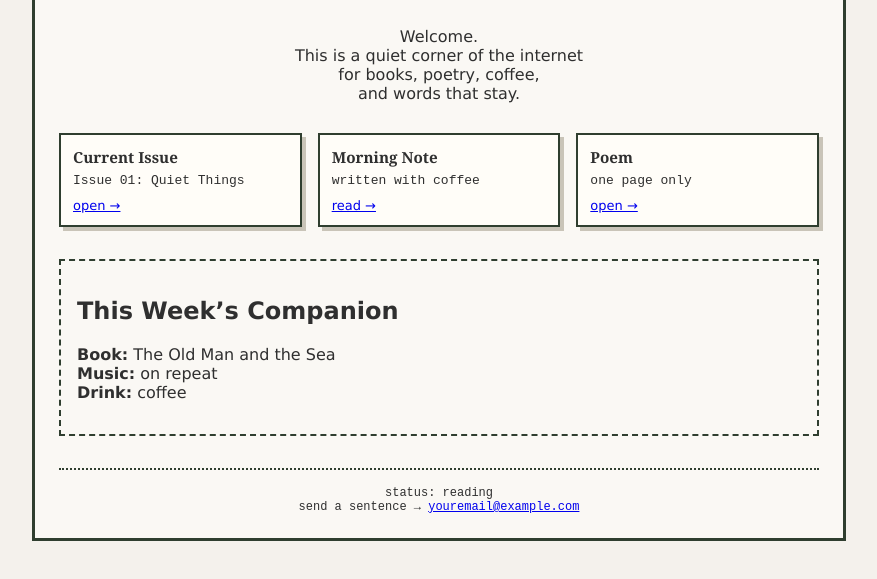
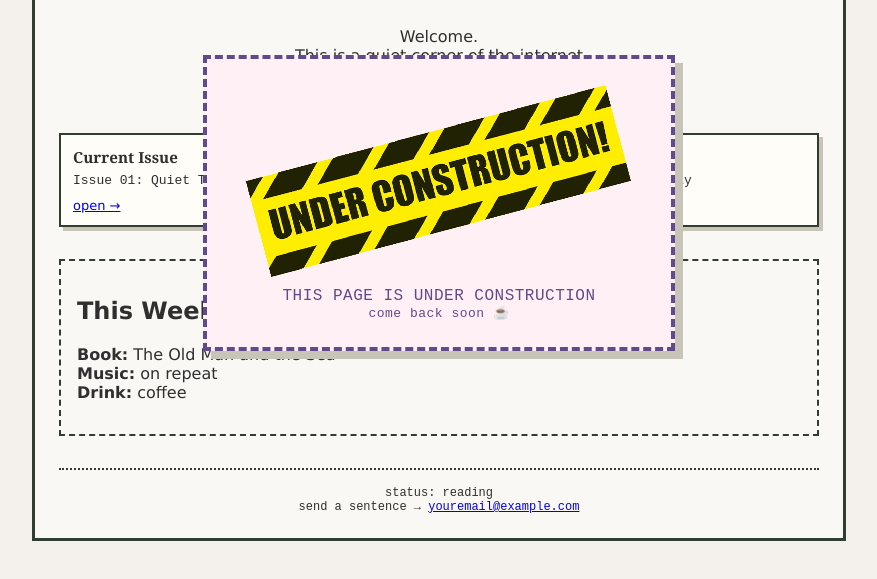
Before and after one commit to angelalozanovska/bookaesthetic, a plain HTML site: page index.html in a window 1280 px wide. Shown: the part 191-770 px from the top of the page, without its empty margins (201-1078 px from the left). Drawn offline with Linux system fonts and the light colour scheme.

Commit message:
under construction

```diff
--- a/index.html
+++ b/index.html
@@ -5,6 +5,14 @@
   <title>Book Aesthetic</title>
   <link rel="stylesheet" href="style.css">
 </head>
+<div id="construction-overlay">
+  <div class="construction-box">
+    <img src="under_construction_PNG18.png" alt="Under Construction">
+    <p>THIS PAGE IS UNDER CONSTRUCTION</p>
+    <p class="small">come back soon ☕</p>
+  </div>
+</div>
+
 <body>
 
 <div class="container">
--- a/style.css
+++ b/style.css
@@ -73,3 +73,49 @@ footer {
   font-family: Courier New, monospace;
   font-size: 12px;
 }
+/* UNDER CONSTRUCTION STICKER — CENTER */
+#construction-overlay {
+  position: fixed;
+  top: 50%;
+  left: 50%;
+  transform: translate(-50%, -50%);
+  z-index: 9999;
+
+  pointer-events: none; /* page stays usable */
+}
+
+.construction-box {
+  text-align: center;
+  background: #fff0f5;
+  border: 4px dashed #5f4b8b;
+  padding: 26px 32px;
+  box-shadow: 8px 8px 0 #c9c4b8;
+  font-family: "Courier New", monospace;
+}
+
+.construction-box img {
+  max-width: 400px; /* bigger sticker */
+  display: block;
+  margin: 0 auto 10px;
+  image-rendering: pixelated;
+}
+
+.construction-box p {
+  margin: 0;
+  font-size: 16px;
+  color: #5f4b8b;
+  letter-spacing: 0.5px;
+}
+
+.construction-box .small {
+  font-size: 13px;
+}
+@keyframes floaty {
+  0% { transform: translate(-50%, -50%) translateY(0); }
+  50% { transform: translate(-50%, -50%) translateY(-6px); }
+  100% { transform: translate(-50%, -50%) translateY(0); }
+}
+
+#construction-overlay {
+  animation: floaty 3.5s ease-in-out infinite;
+}
```
Also changed, not shown: under_construction_PNG18.png (added).
